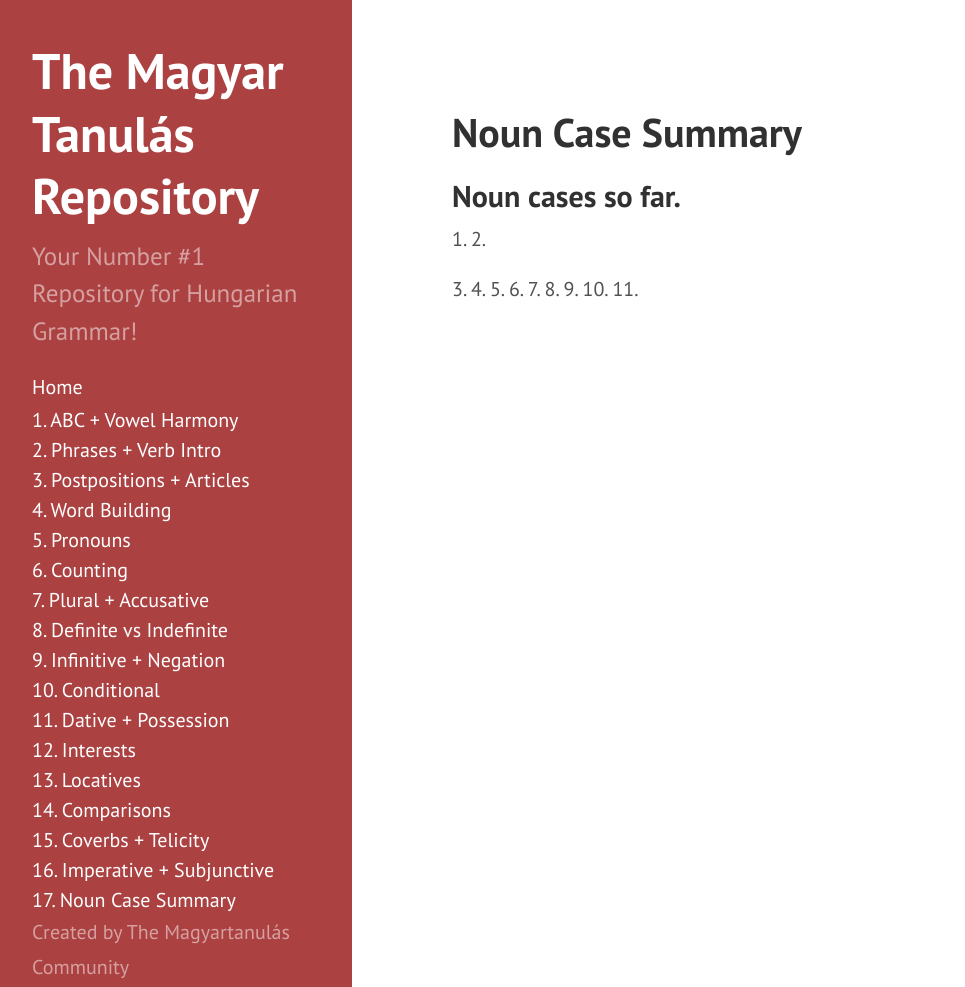
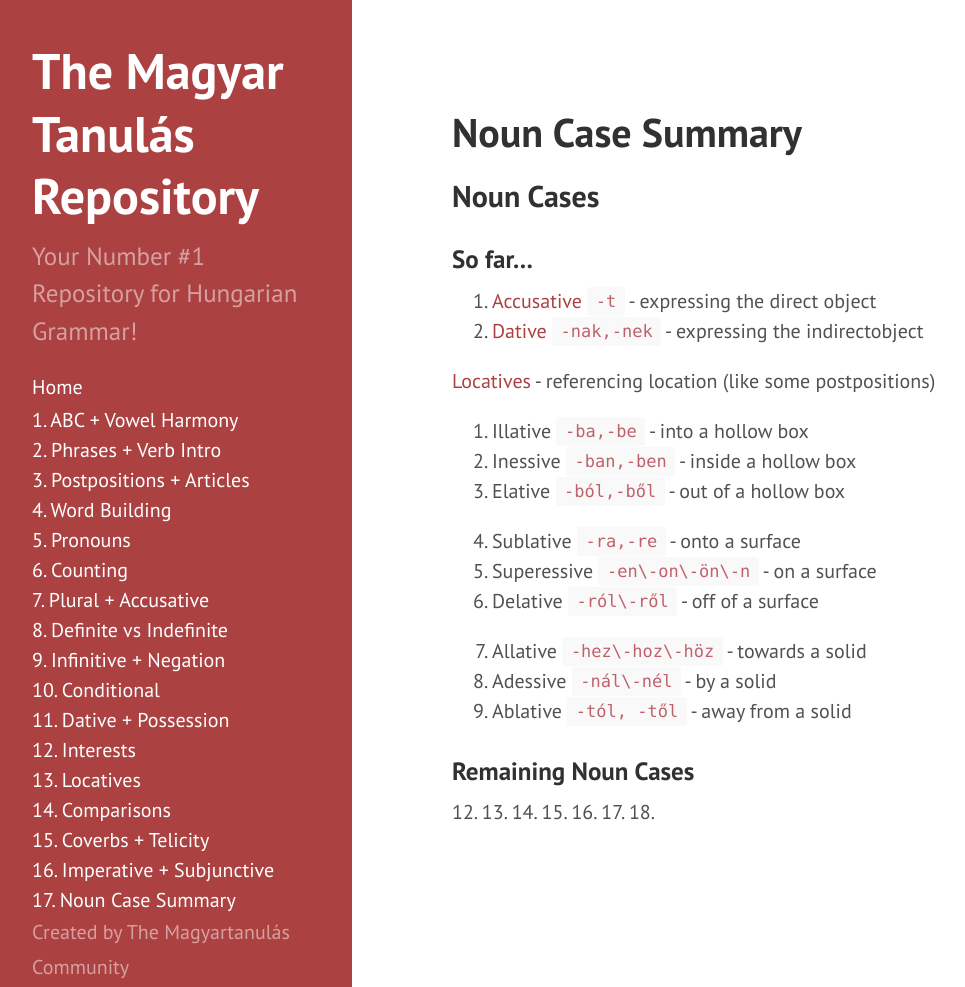
Before and after one commit to Magyartanulas/magyartanulas.github.io, a Jekyll site: the page built from noun_case_summary.md, in a window 1280 px wide and 987 px high. Shown: the whole window, without its empty margins (8-973 px from the left). Built offline with Jekyll 4.4.1, drawn with Linux system fonts in a browser that asks for light colours; Markdown is read by kramdown in place of the engine named in the settings.

Commit message:
Update noun_case_summary.md

```diff
--- a/noun_case_summary.md
+++ b/noun_case_summary.md
@@ -4,17 +4,33 @@ title: Noun Case Summary
 layout: page
 ---
 
-## Noun cases so far.
+## Noun Cases
 
-1.
-2.
+### So far...
 
-3.
-4.
-5.
-6.
-7.
-8.
-9.
-10.
-11.
+1. [Accusative](https://magyartanulas.github.io/accusative_plurals/) `-t` - expressing the direct object
+2. [Dative](https://magyartanulas.github.io/dative_possession/) `-nak,-nek` - expressing the indirectobject
+
+[Locatives](https://magyartanulas.github.io/locatives/) - referencing location (like some postpositions)
+
+  3. Illative `-ba,-be` - into a hollow box
+  4. Inessive `-ban,-ben` - inside a hollow box
+  5. Elative `-ból,-ből` - out of a hollow box
+
+  6. Sublative `-ra,-re` - onto a surface
+  7. Superessive `-en\-on\-ön\-n` - on a surface
+  8. Delative `-ról\-ről` - off of a surface
+
+  9. Allative `-hez\-hoz\-höz` - towards a solid
+  10. Adessive `-nál\-nél` - by a solid
+  11. Ablative `-tól, -től` - away from a solid
+
+### Remaining Noun Cases
+
+12.
+13.
+14.
+15.
+16.
+17.
+18.
```
